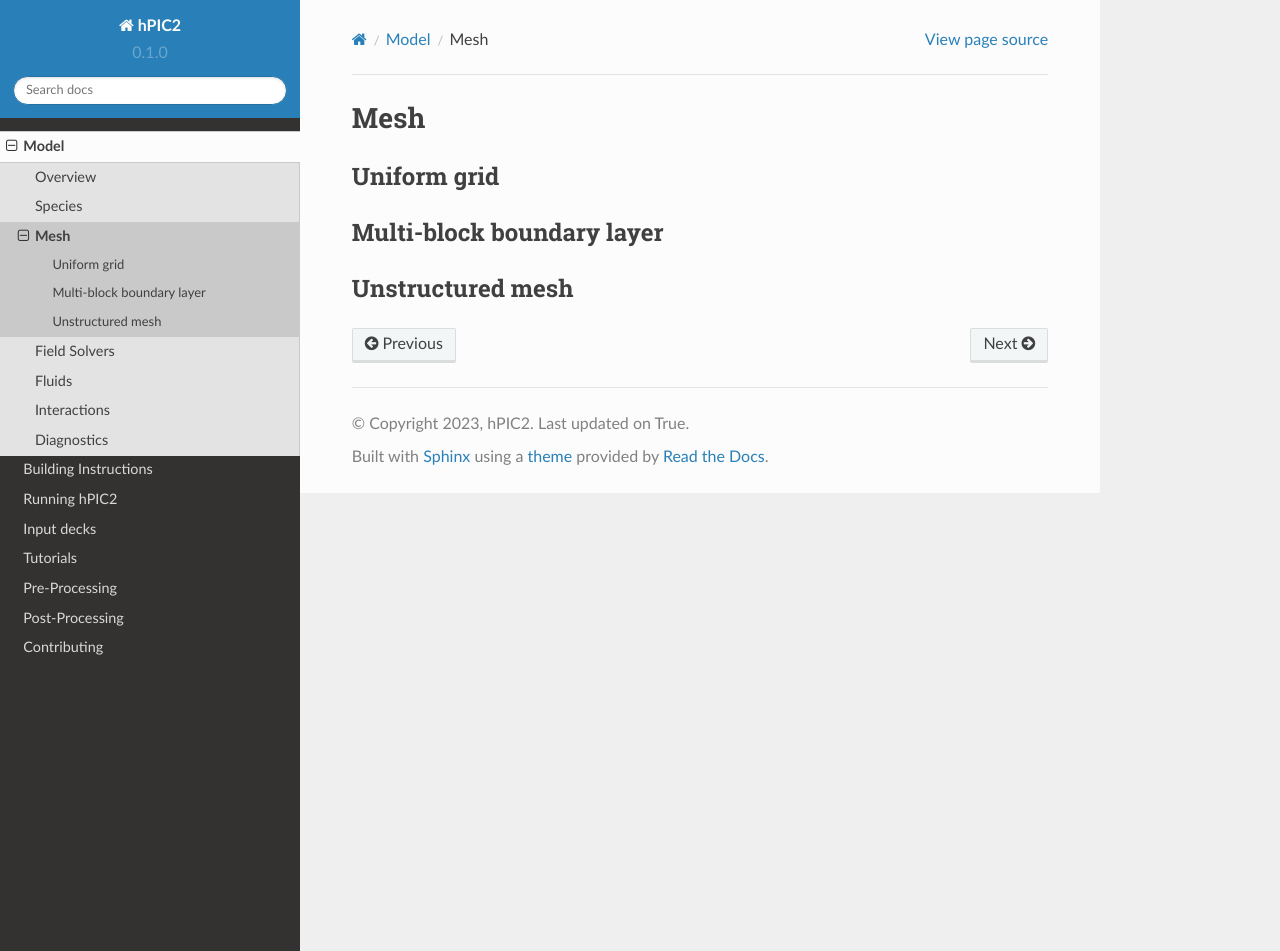
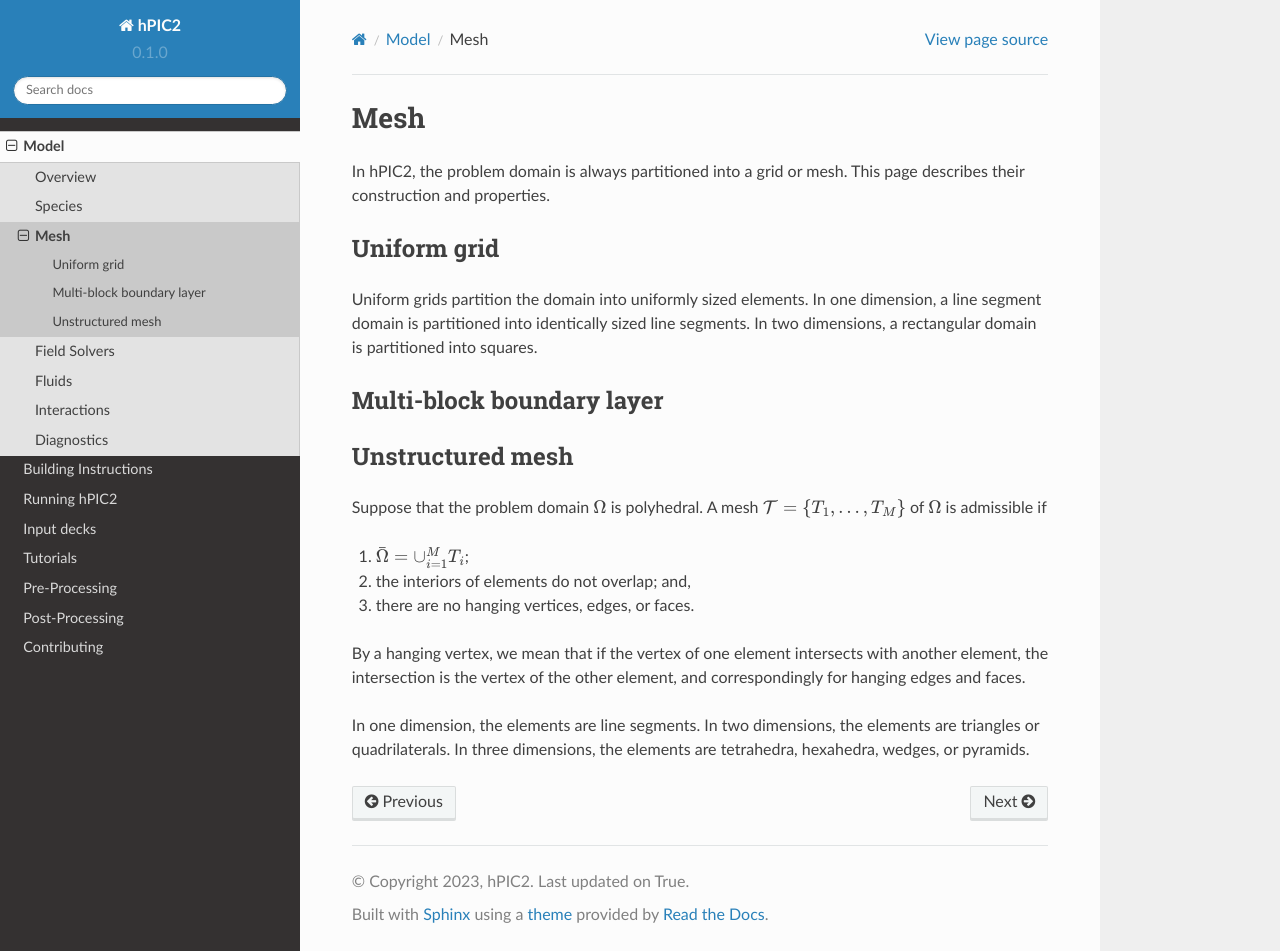
Before and after one commit to lcpp-org/hpic2doc, a Sphinx documentation site: the page built from docs/source/mesh.rst, in a window 1280 px wide and 951 px high. Built offline with Sphinx 7.4.7 and the Read the Docs theme 2.0.0, drawn with Linux system fonts in a browser that asks for light colours.

Commit message:
Add meshes

```diff
--- a/docs/source/mesh.rst
+++ b/docs/source/mesh.rst
@@ -1,11 +1,37 @@
 Mesh
 =====
 
+In hPIC2, the problem domain is always partitioned into a grid or mesh.
+This page describes their construction and properties.
+
 Uniform grid
 ------------
+
+Uniform grids partition the domain into uniformly sized elements.
+In one dimension, a line segment domain is partitioned into
+identically sized line segments.
+In two dimensions, a rectangular domain is partitioned into
+squares.
 
 Multi-block boundary layer
 ---------------------------
 
 Unstructured mesh
 -----------------
+
+Suppose that the problem domain :math:`\Omega` is polyhedral.
+A mesh :math:`\mathcal{T} = \{ T_1, \ldots, T_M \}`
+of :math:`\Omega` is admissible if
+
+#. :math:`\bar{\Omega} = \cup_{i=1}^M T_i`;
+#. the interiors of elements do not overlap; and,
+#. there are no hanging vertices, edges, or faces.
+
+By a hanging vertex, we mean that if the vertex of one element intersects with
+another element,
+the intersection is the vertex of the other element,
+and correspondingly for hanging edges and faces.
+
+In one dimension, the elements are line segments.
+In two dimensions, the elements are triangles or quadrilaterals.
+In three dimensions, the elements are tetrahedra, hexahedra, wedges, or pyramids.
```
